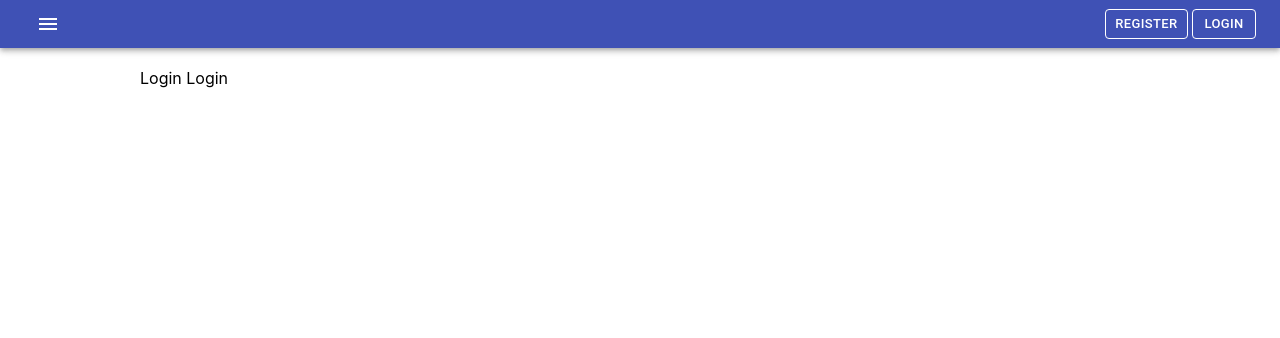
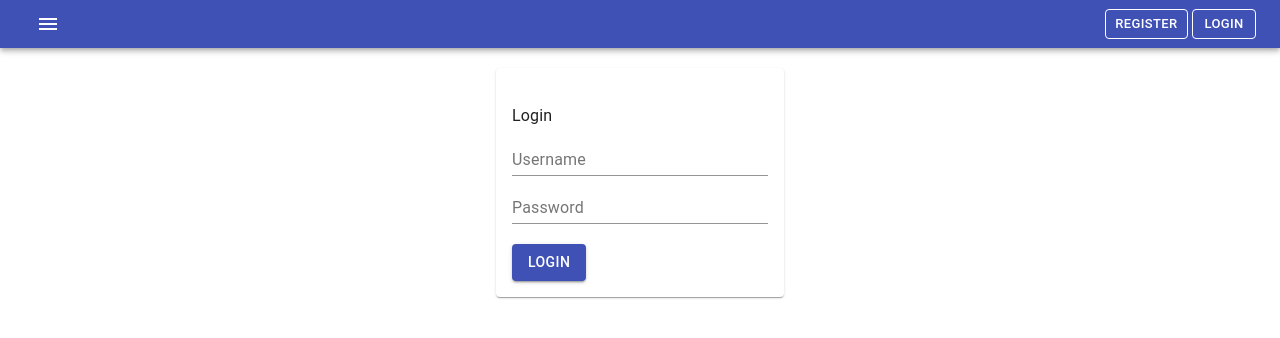
Before and after one commit to spicecat/ghostmeme, a React (Create React App) app: page /login in a window 1280 px wide. Shown: the top 338 px of the page. Built offline with nearby package versions, Linux system fonts and the light colour scheme; the HTML template or start-up script is replaced by a standard one.

Commit message:
fixed page not found

```diff
--- a/src/App.jsx
+++ b/src/App.jsx
@@ -1,5 +1,5 @@
 import React, { useState } from 'react'
-import { BrowserRouter, Switch, Route } from "react-router-dom"
+import { BrowserRouter, Switch, Route, Redirect } from "react-router-dom"
 
 import './index.css'
 import Navbar from './components/Navbar'
@@ -16,13 +16,13 @@ export default function App() {
       <Navbar />
       <Switch>
         <div class='body'>
-          <Route exact path="/login"><Login /></Route>
-          <Route exact path="/register"><Register /></Route>
-          <Route exact path="/Chats"><Chats /></Route>
-          <Route exact path="/Stories"><Stories /></Route>
-          <Route exact path="/Notifications"><Notifications /></Route>
+          <Route exact path="/login" component={Login} />
+          <Route exact path="/register" component={Register} />
+          <Route exact path="/chats" component={Chats} />
+          <Route exact path="/stories" component={Stories} />
+          <Route exact path="/notifications" component={Notifications} />
           <Route exact path="/"><Login /></Route> {/* Home page */}
-          <Route><Login /></Route> {/* Page not found */}
+          <Redirect to="login" />
         </div>
       </Switch>
     </BrowserRouter>
--- a/src/components/Paper.jsx
+++ b/src/components/Paper.jsx
@@ -1,41 +1,41 @@
-// import React, { useState, useEffect } from 'react'
-// import { makeStyles } from '@material-ui/core/styles'
-// import { Paper } from '@material-ui/core'
+import React, { useState, useEffect } from 'react'
+import { makeStyles } from '@material-ui/core/styles'
+import { Paper } from '@material-ui/core'
 
-// import Alert from './Alert'
+import Alert from './Alert'
 
-// const useStyles = makeStyles(theme => ({
-//     login: {
-//         margin: 'auto',
-//         padding: theme.spacing(2),
-//         width: theme.spacing(32),
-//     }
-// }))
+const useStyles = makeStyles(theme => ({
+    login: {
+        margin: 'auto',
+        padding: theme.spacing(2),
+        width: theme.spacing(32),
+    }
+}))
 
-// export default function PaperContent({ Component, ...props }) {
-//     const classes = useStyles()
+export default function PaperContent({ Component, ...props }) {
+    const classes = useStyles()
 
-//     const [statusCode, setStatusCode] = useState(100)
-//     const [open, setOpen] = useState(false)
-//     const [msg, setMsg] = useState('Error')
+    const [statusCode, setStatusCode] = useState(100)
+    const [open, setOpen] = useState(false)
+    const [msg, setMsg] = useState('Error')
 
-//     useEffect(() => {
-//         if ([201, 202].includes(statusCode)) window.location.href = '/'
-//         else if (statusCode !== 100) { // don't show Alert on mount and reset
-//             setMsg({ 400: 'Bad Request', 401: 'Incorrect username or password', 409: 'Username Taken' }[statusCode] || 'Error')
-//             setOpen(true)
-//         }
-//     }, [statusCode])
+    useEffect(() => {
+        if ([201, 202].includes(statusCode)) window.location.href = '/'
+        else if (statusCode !== 100) { // don't show Alert on mount and reset
+            setMsg({ 400: 'Bad Request', 401: 'Incorrect username or password', 409: 'Username Taken' }[statusCode] || 'Error')
+            setOpen(true)
+        }
+    }, [statusCode])
 
-//     // reset statusCode
-//     useEffect(() => {
-//         if (!open) setStatusCode(100)
-//     }, [open])
-//     return (
-//         <Paper className={classes.login}>
-//             <Alert open={open} type='error' msg={msg} setOpen={setOpen} />
-//             <br />
-//             <Component {...props} action={async values => { setStatusCode(await props.action(values)) }} />
-//         </Paper>
-//     )
-// }
+    // reset statusCode
+    useEffect(() => {
+        if (!open) setStatusCode(100)
+    }, [open])
+    return (
+        <Paper className={classes.login}>
+            <Alert open={open} type='error' msg={msg} setOpen={setOpen} />
+            <br />
+            <Component {...props} action={async values => { setStatusCode(await props.action(values)) }} />
+        </Paper>
+    )
+}
--- a/src/containers/Login.jsx
+++ b/src/containers/Login.jsx
@@ -9,8 +9,7 @@ import PaperContent from '../components/Paper'
 export const Login = () => {
     return (
         <>
-        Login
-        {/* <PaperContent Component={Form} name='Login' action={login} schema={loginSchema} /> */}
+        <PaperContent Component={Form} name='Login' action={login} schema={loginSchema} />
         </>
     )
 }
--- a/src/containers/Register.jsx
+++ b/src/containers/Register.jsx
@@ -9,8 +9,7 @@ import PaperContent from '../components/Paper'
 export const Register = () => {
     return (
         <>
-        Register
-        {/* <PaperContent Component={Form} name='Register' action={register} schema={registerSchema} /> */}
+        <PaperContent Component={Form} name='Register' action={register} schema={registerSchema} />
         </>
     )
 }
```
